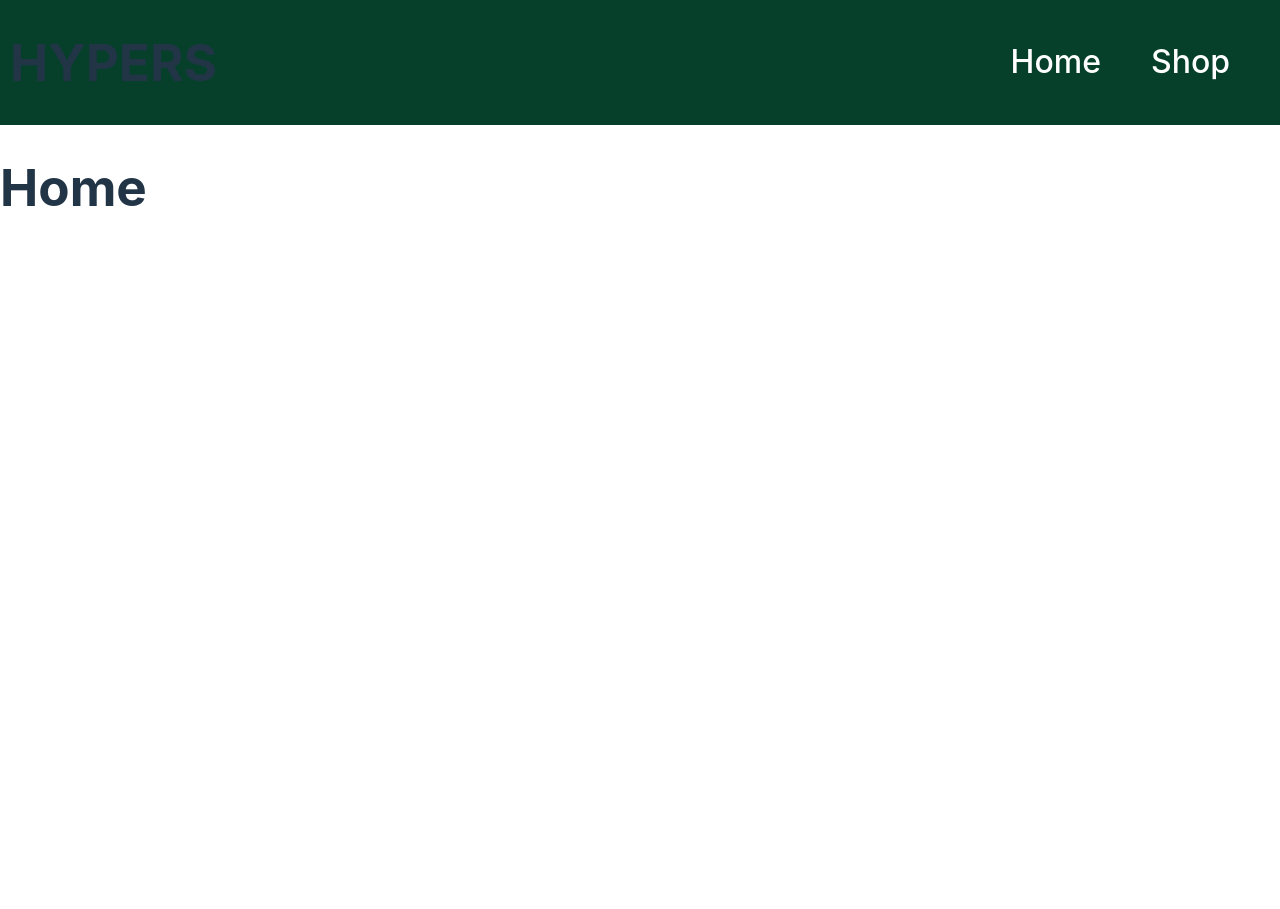
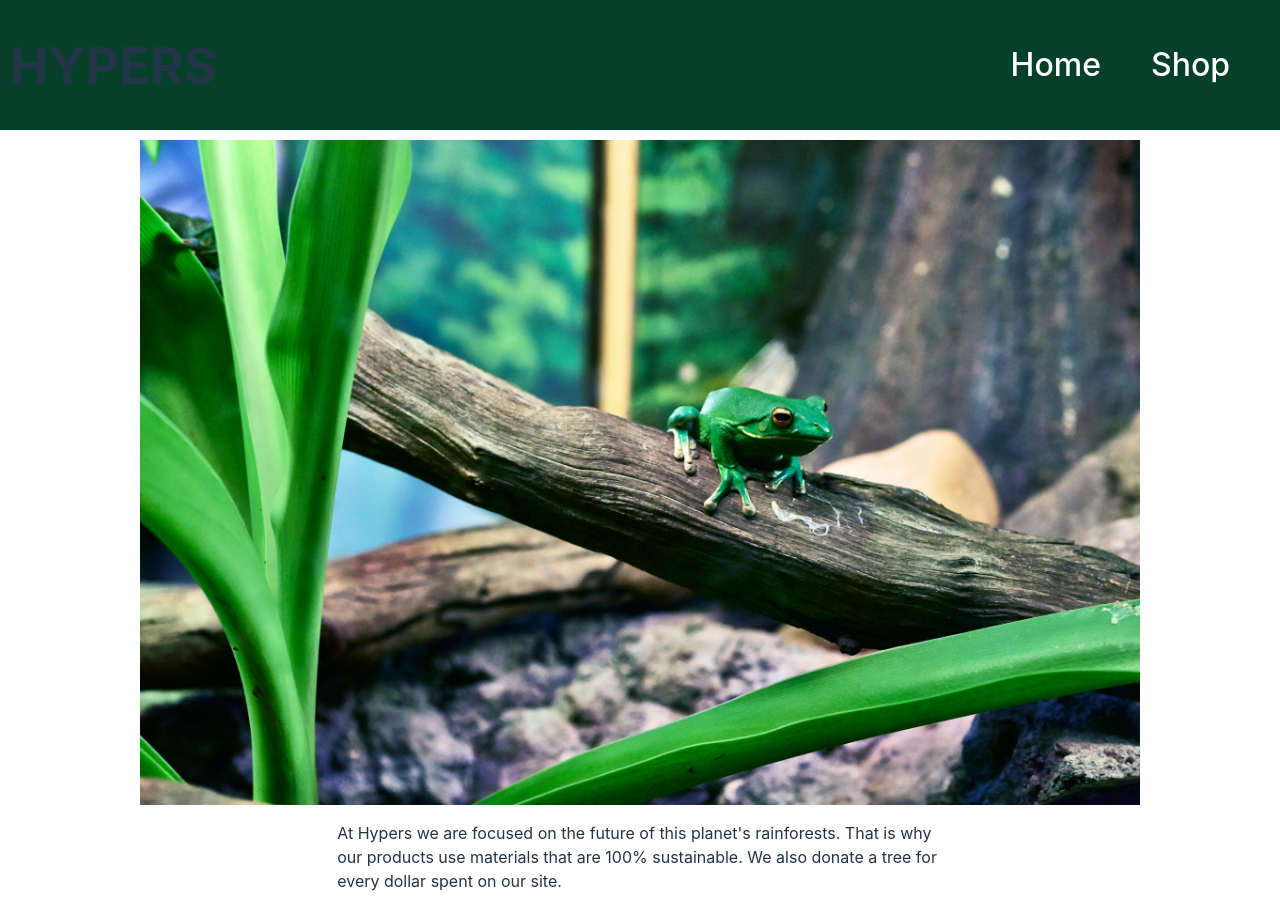
Before and after one commit to Adonuu/odin-shopping-cart, a React (Vite) app: page / in a window 1280 px wide. Before the commit the page ends 800 px from the top, so only its background shows below. Built offline with nearby package versions, Linux system fonts and the light colour scheme; no server answers.

Commit message:
added home page content with an image and a brief description of the company

```diff
--- a/src/App.css
+++ b/src/App.css
@@ -1,7 +1,7 @@
 #root {
   display: grid;
   width: 100%;
-  grid-template-rows: 1fr 5fr;
+  grid-template-rows: 1fr 6fr;
   grid-template-areas:
                         "header"
                         "main-content";
--- a/src/pages/Home/Home.jsx
+++ b/src/pages/Home/Home.jsx
@@ -1,7 +1,10 @@
+import styles from "./Home.module.css"
+
 export function Home() {
     return (
-        <div>
-            <h1>Home</h1>
+        <div className={styles["main-content"]}>
+            <img src="/images/home.jpg" alt="Frog in Rainforest"></img>
+            <p>At Hypers we are focused on the future of this planet&apos;s rainforests. That is why our products use materials that are 100% sustainable. We also donate a tree for every dollar spent on our site.</p>
         </div>
     )
 }
--- /dev/null
+++ b/src/pages/Home/Home.module.css
@@ -0,0 +1,15 @@
+.main-content {
+    margin-top: 10px;
+    display: flex;
+    flex-flow: column;
+    align-items: center;
+}
+
+.main-content img {
+    width: 1000px;
+    height: 665px;
+}
+
+.main-content p {
+    width: 60ch;
+}
--- a/src/pages/Shop/Shop.jsx
+++ b/src/pages/Shop/Shop.jsx
@@ -1,6 +1,6 @@
 export function Shop() {
     return (
-        <div>
+        <div className="main-content">
             <h1>Shop</h1>
         </div>
     )
```
Also changed, not shown: images/home.jpg (added), 1 other file (tests, documents, lock files or other folders).
